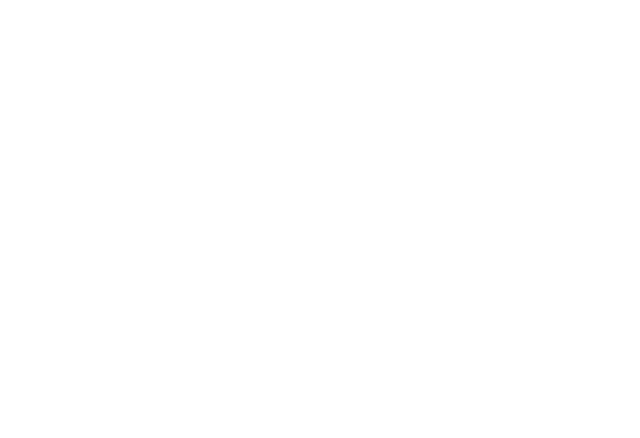
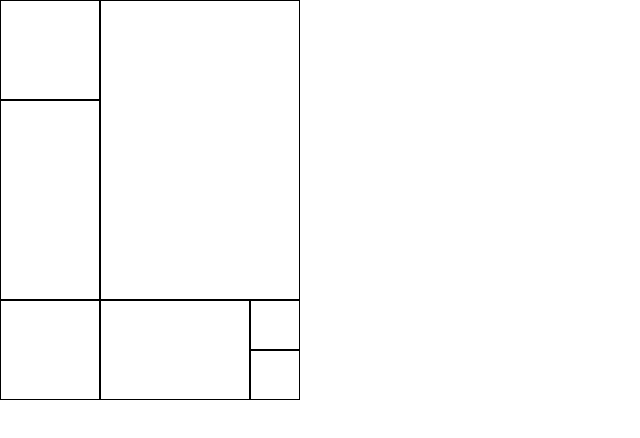
Before and after one commit to khvedelidz3/html-and-css-practices, a plain HTML site: page 10-FLow-Management/Practice-1/index.html in a window 1280 px wide. Shown: the whole page, without its empty margins (0-640 px from the left). Drawn offline with Linux system fonts and the light colour scheme.

Commit message:
feat(10-Flow-Management): Finish practice-1

```diff
--- a/10-FLow-Management/Practice-1/index.html
+++ b/10-FLow-Management/Practice-1/index.html
@@ -8,6 +8,22 @@
     <link rel="stylesheet" href="style.css">
 </head>
 <body>
-
+<div class="row">
+    <div class="f-left">
+        <div class="cell h-2 w-2"></div>
+        <div class="cell h-4 w-2"></div>
+    </div>
+    <div class="cell h-6 w-4 f-left"></div>
+</div>
+<div class="row clear-both">
+    <div>
+        <div class="cell h-2 w-2 f-left "></div>
+        <div class="cell h-2 w-3 f-left"></div>
+    </div>
+    <div class="f-left">
+        <div class="cell w-1 h-1"></div>
+        <div class="cell w-1 h-1"></div>
+    </div>
+</div>
 </body>
 </html>
--- a/10-FLow-Management/Practice-1/style.css
+++ b/10-FLow-Management/Practice-1/style.css
@@ -0,0 +1,54 @@
+body{
+    margin: 0;
+}
+
+.cell{
+    border: 1px solid black;
+    box-sizing: border-box;
+}
+
+.h-1{
+    height: 50px;
+}
+.h-2{
+    height: 100px;
+}
+.h-3{
+    height: 150px;
+}
+.h-4{
+    height: 200px;
+}
+.h-5{
+    height: 250px;
+}
+.h-6{
+    height: 300px;
+}
+
+.w-1{
+    width: 50px;
+}
+.w-2{
+    width: 100px;
+}
+.w-3{
+    width: 150px;
+}
+.w-4{
+    width: 200px;
+}
+.w-5{
+    width: 250px;
+}
+.w-6{
+    width: 300px;
+}
+
+.f-left{
+    float: left;
+}
+
+.clear-both{
+    clear: both;
+}
```
